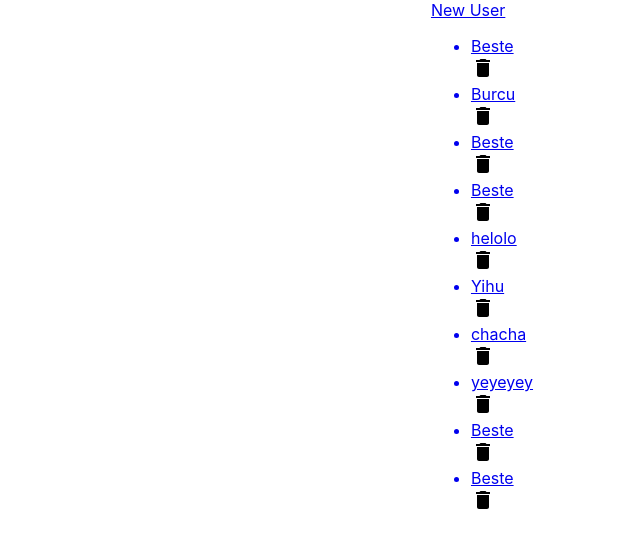
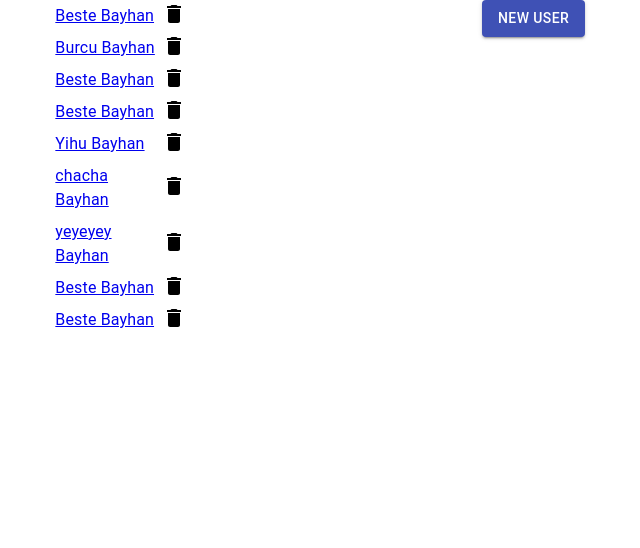
Before and after one commit to bbbayhan/formik-ts-app, a React (Create React App) app: page / in a window 1280 px wide. Shown: the top 548 px of the page, without its empty margins (158-798 px from the left). Built offline with nearby package versions, Linux system fonts and the light colour scheme; data requests are answered from the project's data file.

Commit message:
Add grid to redesign userlist

```diff
--- a/db.json
+++ b/db.json
@@ -39,16 +39,6 @@
       "companyName": "hello",
       "companyYear": "2000",
       "id": 4
-    },
-    {
-      "firstName": "helolo",
-      "lastName": "Bayhan",
-      "email": "bestebbayhan@gmail.com",
-      "age": "20",
-      "birthday": "12092021",
-      "companyName": "hello",
-      "companyYear": "2000",
-      "id": 5
     },
     {
       "firstName": "Yihu",
--- a/src/App.css
+++ b/src/App.css
@@ -2,6 +2,11 @@
   display: flex;
   justify-content: center;
   align-items: flex-start;
+}
+.User {
+  display: flex;
+  align-items: flex-start;
+  justify-content: space-around;
 }
 
 form button {
--- a/src/App.tsx
+++ b/src/App.tsx
@@ -23,11 +23,9 @@ function App() {
     <QueryClientProvider client={queryClient}>
       <BrowserRouter>
         <Switch>
-            <div className="App">
               <Route exact path="/" render={()=> (<UserList onClickHandler={openUser}/>)}/>
               <Route path={"/user-profile/:id"} render={() => (<User selectedUser={selectedUser} selectedUserID={selectedUserID} />)}/>
               <Route path="/user-form" component={UserForm}/>
-            </div>
           </Switch>
       </BrowserRouter>
       <ReactQueryDevtools initialIsOpen={false} />
--- a/src/UserForm.tsx
+++ b/src/UserForm.tsx
@@ -68,6 +68,7 @@ function UserForm() {
       >
         {({ isSubmitting, handleChange, values }) => (
           <Form className="App" id={formId}>
+              <div className="App">
               {(activeStep !== 0 && activeStep !== 3)  && (
                   <button className="previous" type="button" onClick={handleBack}>&laquo;</button>
                 )}
@@ -83,6 +84,7 @@ function UserForm() {
                   &raquo;
                 </button>
               }
+            </div>
           </Form>
         )}
       </Formik>
--- a/src/UserList.tsx
+++ b/src/UserList.tsx
@@ -2,6 +2,7 @@ import React from 'react';
 import { Link} from "react-router-dom";
 import './App.css';
 import {useQuery, useMutation, useQueryClient} from 'react-query';
+import { Button, Grid, ListItemText } from '@material-ui/core';
 import DeleteIcon from '@material-ui/icons/Delete';
 import axios from 'axios';
 
@@ -26,27 +27,33 @@ function UserList(props: any) {
   }
 
   return (
-    <div className="App">
-        <div>
+    <Grid container direction="row-reverse" >
+      <Grid item xs={6}>
         <Link to='/user-form'>
+            <Button variant="contained" color="primary">
               New User
+            </Button>
         </Link>
-        <ul>
+      </Grid>
+      <Grid item xs={6}>
       {data.map((user: any) => {
         return(
-                <div>
+          <Grid container justify="center" alignItems="center">
+              <Grid item xs={2}>
                 <Link to={"/user-profile/:"+ user.id}>
-                    <li key={user.id} onClick={()=>props.onClickHandler(user)}>
-                      {user.firstName}
-                    </li>
+                  <ListItemText key={user.id} onClick={()=>props.onClickHandler(user)}>
+                    {user.firstName + " " + user.lastName}
+                  </ListItemText>
                 </Link>
+              </Grid>
+              <Grid item xs={2}>
                 <DeleteIcon onClick={()=>remove(user.id)}/>
-                </div>
+              </Grid>
+          </Grid>
         )})
       }
-        </ul>
-        </div>
-      </div>
+      </Grid>
+    </Grid>
   );
 }
 
```
Lines whose indentation alone changed are shown as unchanged.
